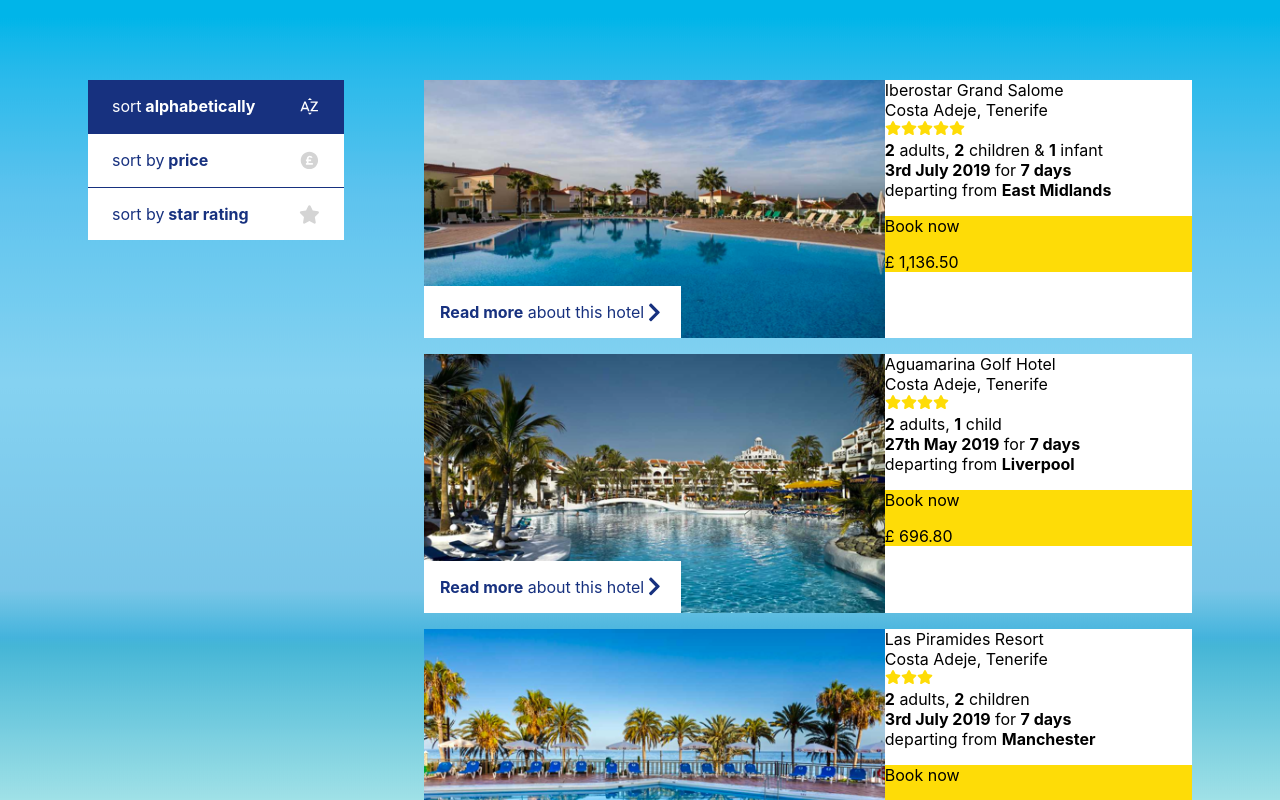
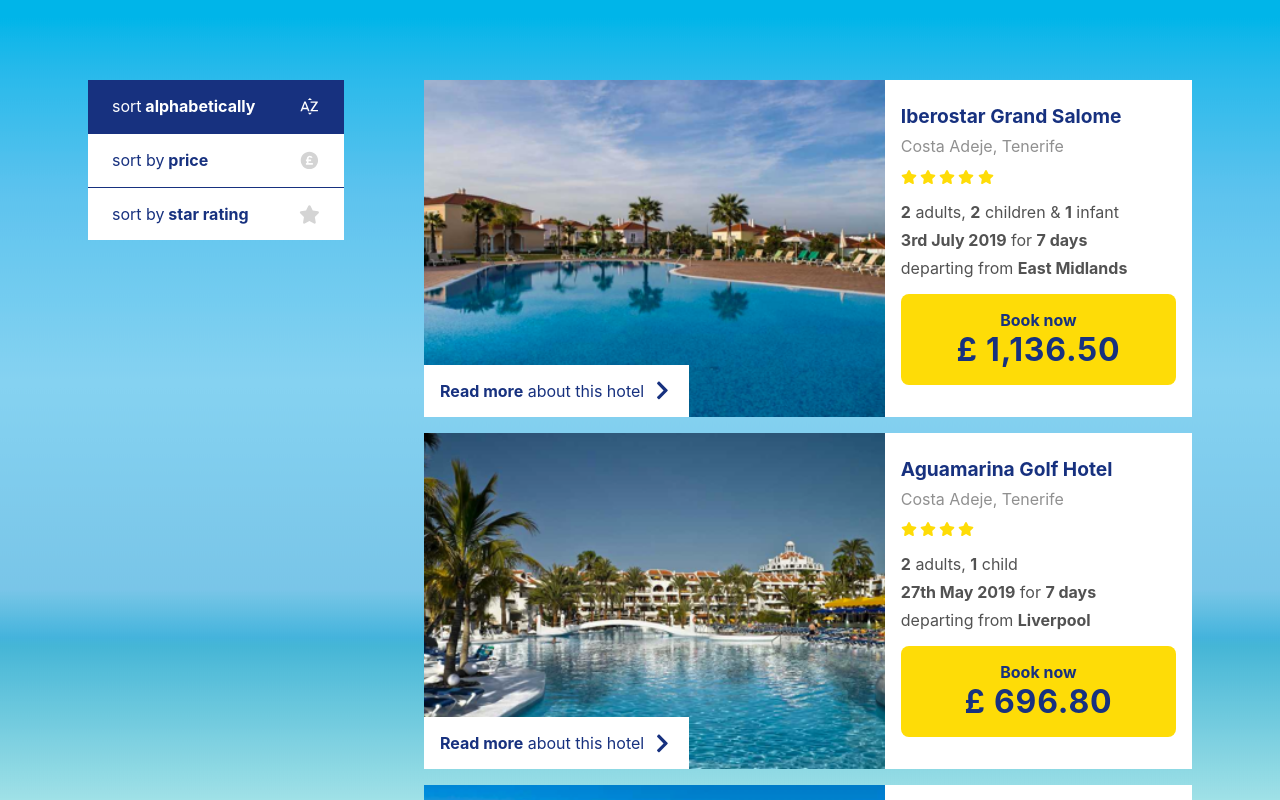
Before and after one commit to gordonshlai/frontend-developer, a React (Vite) app: page / in a window 1280 px wide. Shown: the top 800 px of the page. Built offline with nearby package versions, Linux system fonts and the light colour scheme.

Commit message:
add styles for Deal component

```diff
--- a/src/App.module.scss
+++ b/src/App.module.scss
@@ -1,3 +1,5 @@
+@import "./styles/colors.scss";
+
 .container {
   display: grid;
   grid-template-columns: 1fr 3fr;
@@ -6,5 +8,5 @@
 }
 
 .divider {
-  border-top: #17317f solid 1px;
+  border-top: $primary solid 1px;
 }
--- a/src/components/Deal.jsx
+++ b/src/components/Deal.jsx
@@ -12,22 +12,22 @@
 
   return (
     <div className={styles.container}>
-      <section className={styles.description}>
+      <section className={styles.card}>
         <img className={styles.img} src={img} />
-        <div>
-          <header>{title}</header>
+        <div className={styles.description}>
+          <h1 className={styles.title}>{title}</h1>
 
-          <Text>{address}</Text>
+          <Text className={styles.address}>{address}</Text>
 
-          <div>
+          <div className={styles.starsContainer}>
             {Array(stars)
               .fill(true)
               .map((_, i) => (
-                <FaStar color={"#fedc07"} key={i} />
+                <FaStar className={styles.star} key={i} />
               ))}
           </div>
 
-          <div>
+          <div className={styles.content}>
             {!!adults && (
               <>
                 <Text bold>{adults}</Text>
@@ -50,34 +50,34 @@
             )}
           </div>
 
-          <div>
+          <div className={styles.content}>
             <Text bold>{date}</Text>
             <Text>{" for "}</Text>
             <Text bold>{duration}</Text>
           </div>
 
-          <div>
+          <div className={styles.content}>
             <Text>{"departing from "}</Text>
             <Text bold>{departingFrom}</Text>
           </div>
 
           <div className={styles.button}>
-            <p>Book now</p>
-            <p>{`£ ${price}`}</p>
+            <p className={styles.bookNow}>Book now</p>
+            <p className={styles.price}>{`£ ${price}`}</p>
           </div>
         </div>
 
         <div className={styles.accordion} onClick={() => setIsOverviewVisible(!isOverviewVisible)}>
           <Text bold>{`Read ${isOverviewVisible ? "less" : "more"}`}</Text>
-          <Text>&nbsp;about this hotel</Text>
+          <Text className={styles.accordionText}>&nbsp;about this hotel</Text>
           {isOverviewVisible ? <FaChevronDown size={"1.3rem"} /> : <FaChevronRight size={"1.3rem"} />}
         </div>
       </section>
 
       {isOverviewVisible && (
-        <article>
-          <header>Overview</header>
-          <Text>{overview}</Text>
+        <article className={styles.accordionContent}>
+          <h1 className={styles.title}>Overview</h1>
+          <p className={styles.accordionParagraph}>{overview}</p>
         </article>
       )}
     </div>
--- a/src/components/Deal.module.scss
+++ b/src/components/Deal.module.scss
@@ -1,32 +1,95 @@
+@import "../styles/colors.scss";
+
 .container {
-  background: white;
+  background: $white;
   margin-bottom: 1rem;
 }
 
-.description {
+.card {
   display: grid;
   position: relative;
   grid-template-columns: 3fr 2fr;
 }
 
+.description {
+  padding: 1rem;
+}
+
 .img {
   width: 100%;
+  height: 100%;
+  object-fit: cover;
+}
+
+.title {
+  font-weight: bold;
+  color: $primary;
+  font-size: 1.2rem;
+  margin: 0.5rem 0;
+}
+
+.address {
+  color: $grey;
+}
+
+.starsContainer {
+  margin: 0.8rem 0;
+}
+
+.star {
+  margin-right: 0.2rem;
+  color: $secondary;
+}
+
+.content {
+  color: $darkGrey;
+  margin-bottom: 0.5rem;
 }
 
 .button {
-  background: #fedc07;
+  background: $secondary;
+  color: $primary;
+  font-weight: bold;
+  text-align: center;
+  border-radius: 0.5rem;
+  display: block;
+  padding: 1rem 0;
+  margin: 1rem 0;
+}
+
+.bookNow {
+  margin: 0;
+}
+
+.price {
+  font-size: 2rem;
+  margin: 0;
+  letter-spacing: 0.05rem;
 }
 
 .accordion {
   display: flex;
   position: absolute;
-  background: white;
+  background: $white;
   padding: 0 1rem;
   bottom: 0;
   align-items: center;
-  color: #17317f;
+  color: $primary;
 
   &:hover {
     cursor: pointer;
   }
 }
+
+.accordionText {
+  margin-right: 0.5rem;
+}
+
+.accordionContent {
+  padding: 1rem;
+}
+
+.accordionParagraph {
+  line-height: 1.5rem;
+  color: $darkGrey;
+}
--- a/src/components/SortElement.module.scss
+++ b/src/components/SortElement.module.scss
@@ -1,6 +1,8 @@
+@import "../styles/colors.scss";
+
 .container {
   display: flex;
-  background: white;
+  background: $white;
   justify-content: space-between;
   align-items: center;
   padding: 1rem 1.5rem;
@@ -11,11 +13,11 @@
 }
 
 .active {
-  color: white;
-  background: #17317f;
+  color: $white;
+  background: $primary;
 }
 
 .inactive {
-  color: #17317f;
-  background: white;
+  color: $primary;
+  background: $white;
 }
--- a/src/components/Text.jsx
+++ b/src/components/Text.jsx
@@ -1,7 +1,7 @@
 import styles from "./Text.module.scss";
 
-const Text = ({ bold = false, children }) => {
-  return <p className={`${styles.text} ${bold && styles.bold}`}>{children}</p>;
+const Text = ({ bold = false, className, children }) => {
+  return <p className={`${styles.text} ${bold && styles.bold} ${className}`}>{children}</p>;
 };
 
 export default Text;
--- a/src/components/Text.module.scss
+++ b/src/components/Text.module.scss
@@ -1,3 +1,5 @@
+@import "../styles/colors.scss";
+
 .text {
   font-size: 1rem;
   display: inline;
--- a/src/index.css
+++ b/src/index.css
@@ -4,6 +4,4 @@
   background-attachment: fixed;
   max-width: 1440px;
   margin: 0 auto;
-  /* display: flex; */
-  /* justify-content: center; */
 }
--- /dev/null
+++ b/src/styles/colors.scss
@@ -0,0 +1,6 @@
+$white: white;
+$primary: #17317f;
+$secondary: #fedc07;
+$lightGrey: #d4d4d4;
+$grey: #909090;
+$darkGrey: #525252;
```
